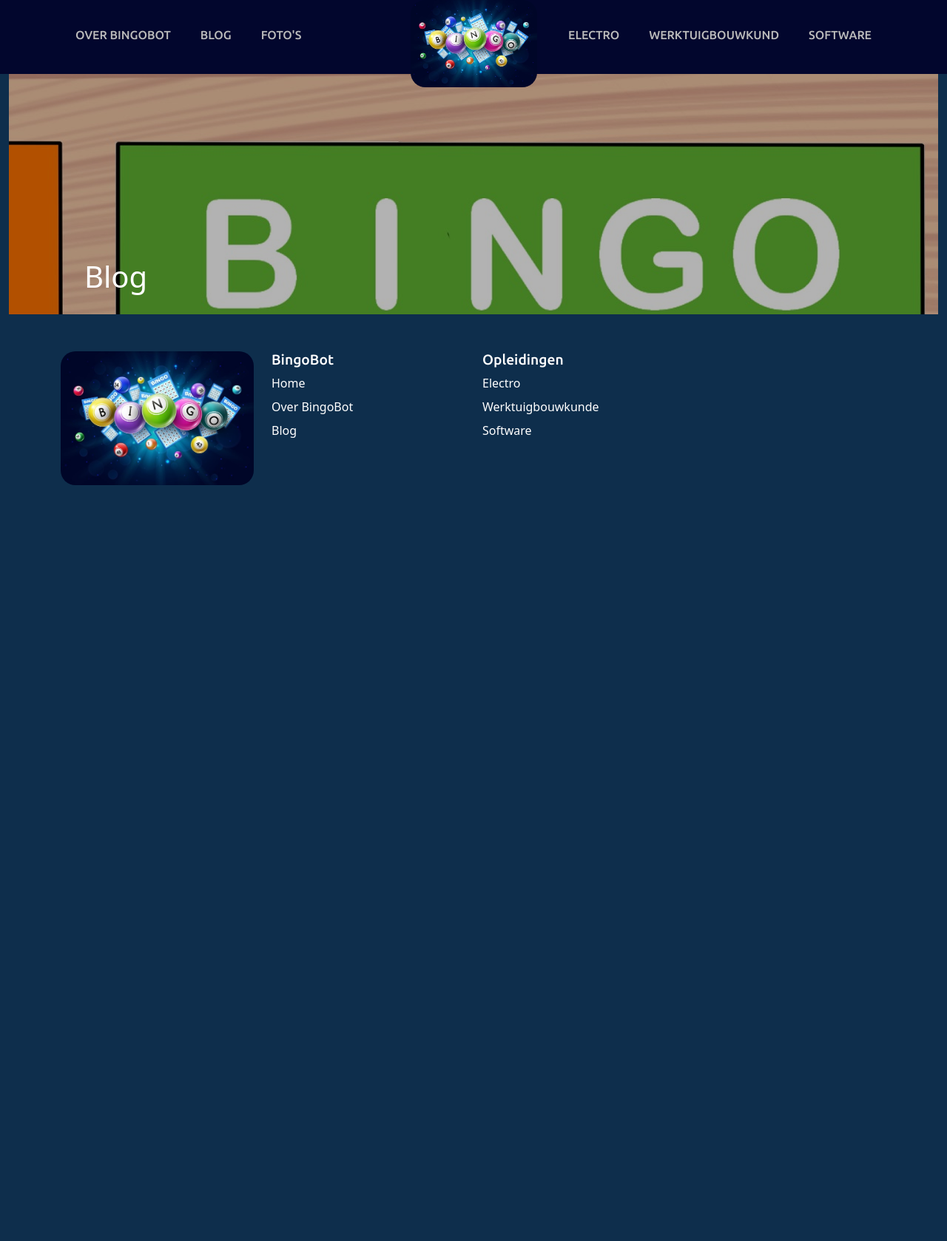
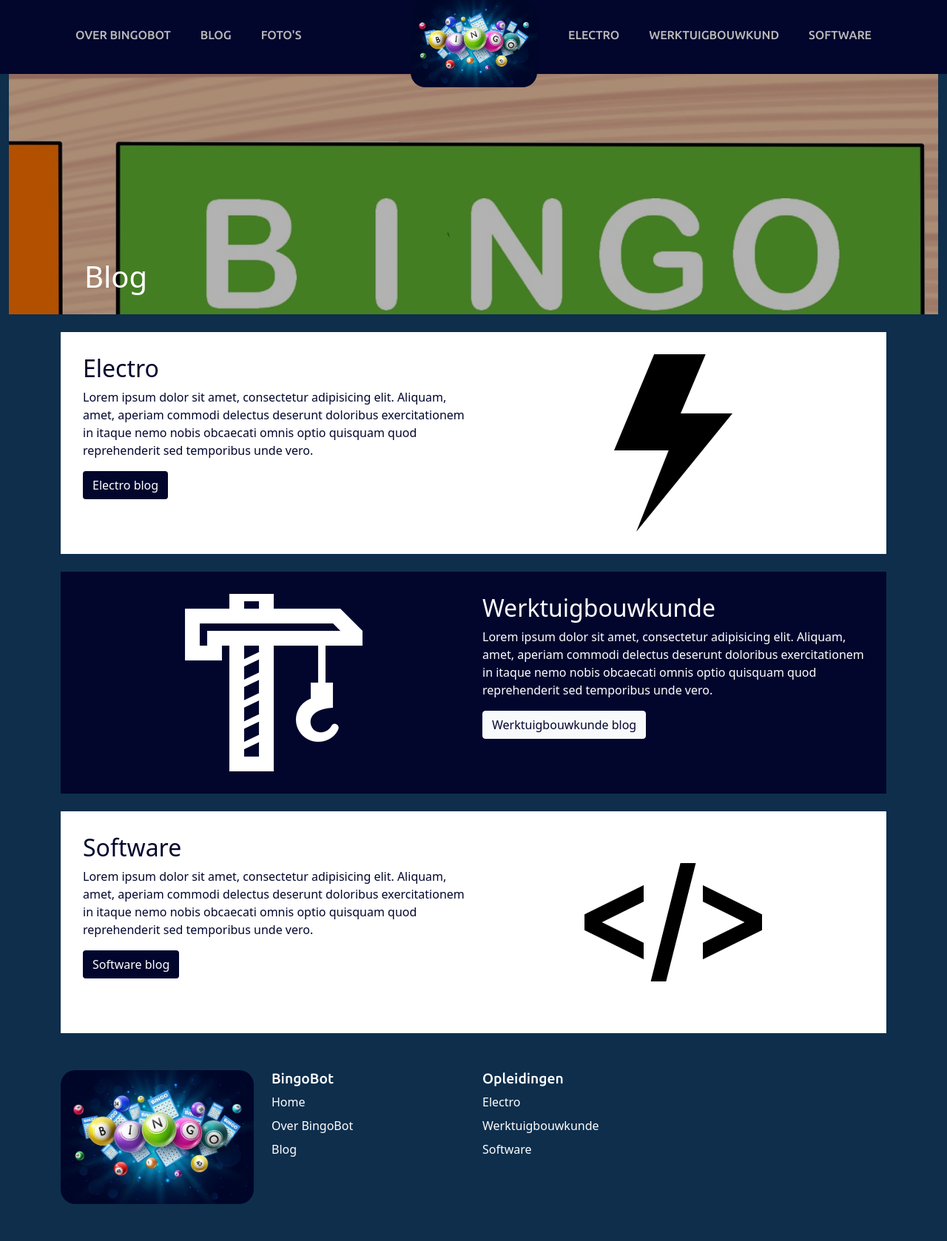
Before and after one commit to erikvanderhorst/bingobot, a Jekyll site: the page built from blog.html, in a window 1280 px wide. Shown: the whole page at 74% size. Built offline with Jekyll 4.4.1, drawn with Linux system fonts in a browser that asks for light colours; before the commit the page ends 900 px from its top, so only the background shows below that.

Commit message:
added blog page

```diff
--- a/_includes/header.html
+++ b/_includes/header.html
@@ -7,12 +7,12 @@
                 <span class="bar"></span>
             </button>
         </div>
-        <a class="logo-wrapper" href="/index.html">
+        <a class="logo-wrapper" href="index.html">
             <img src="img/logo.jpg" alt="Bingobot">
         </a>
         <div class="navigation nav-visible-mobile">
             <ul class="nav-left">
-                <li><a href="/over-bingobot.html">Over bingobot</a></li>
+                <li><a href="over-bingobot.html">Over bingobot</a></li>
                 <li><a href="/blog.html">Blog</a></li>
                 <li><a href="#">Foto's</a></li>
             </ul>
@@ -24,7 +24,7 @@
         </div>
     </nav>
     <nav class="pc-nav">
-        <a class="logo-wrapper" href="/index.html">
+        <a class="logo-wrapper" href="index.html">
             <img src="img/logo.jpg" alt="Bingobot">
         </a>
         <div class="container">
--- a/blog.html
+++ b/blog.html
@@ -19,15 +19,65 @@ title: blog
         </div>
     </div>
 </section>
-<section id="blog">
+<section id="electro-blog" class="mt-4">
     <div class="container">
-        <div class="row">
-            <div class="col-md-8">
-
+        <div class="bg-white">
+            <div class="row">
+                <div class="col-md-6">
+                    <h2>Electro</h2>
+                    <p>Lorem ipsum dolor sit amet, consectetur adipisicing elit. Aliquam, amet, aperiam commodi delectus
+                        deserunt doloribus exercitationem in itaque nemo nobis obcaecati omnis optio quisquam quod
+                        reprehenderit sed temporibus unde vero.</p>
+                    <a href="" class="btn btn-darkblue text-white">
+                        Electro blog
+                    </a>
+                </div>
+                <div class="col-md-6 text-center">
+                    <img src="img/ele-logo.png" class="img-fluid" alt="">
+                </div>
             </div>
-            <div class="col-md-4">
+        </div>
+    </div>
+</section>
+<section id="werktuigbouwkunde-blog" class="mt-4">
+    <div class="container">
+        <div class="bg-darkblue">
+            <div class="row">
+                <div class="col-md-6 text-center">
+                    <img src="img/wtb-logo-white.png" class="img-fluid" alt="Werktuigbouwkunde">
+                </div>
+                <div class="col-md-6">
+                    <h2>Werktuigbouwkunde</h2>
+                    <p>Lorem ipsum dolor sit amet, consectetur adipisicing elit. Aliquam, amet, aperiam commodi delectus
+                        deserunt doloribus exercitationem in itaque nemo nobis obcaecati omnis optio quisquam quod
+                        reprehenderit sed temporibus unde vero.</p>
+                    <a href="" class="btn btn-light text-darkblue">
+                        Werktuigbouwkunde blog
+                    </a>
+                </div>
 
             </div>
         </div>
     </div>
 </section>
+
+<section id="software-blog" class="mt-4">
+    <div class="container">
+        <div class="bg-white">
+            <div class="row">
+                <div class="col-md-6">
+                    <h2>Software</h2>
+                    <p>Lorem ipsum dolor sit amet, consectetur adipisicing elit. Aliquam, amet, aperiam commodi delectus
+                        deserunt doloribus exercitationem in itaque nemo nobis obcaecati omnis optio quisquam quod
+                        reprehenderit sed temporibus unde vero.</p>
+                    <a href="" class="btn btn-darkblue">
+                        Software blog
+                    </a>
+                </div>
+                <div class="col-md-6 text-center">
+                    <img src="img/it-logo.png" class="img-fluid" alt="Software">
+                </div>
+            </div>
+        </div>
+    </div>
+</section>
--- a/css/style.css
+++ b/css/style.css
@@ -151,19 +151,30 @@ nav.pc-nav .right-nav {
     padding: 30px;
 }
 
- .bg-darkblue {
+.bg-darkblue {
     background-color: #02062d;
     padding: 30px;
     color: #fff;
+}
+
+.btn-darkblue {
+    background-color: #02062d;
+    color:#fff;
+}
+
+.text-darkblue {
+    color: #02062d;
 }
 
 footer {
     padding-top: 50px;
     padding-bottom: 50px;
 }
-#team img{
+
+#team img {
     width: 250px;
 }
+
 footer h3 {
     font-family: ubuntu;
     font-size: 1.2em;
```
Also changed, not shown: over-bingobot.html (+13 -13 lines).
